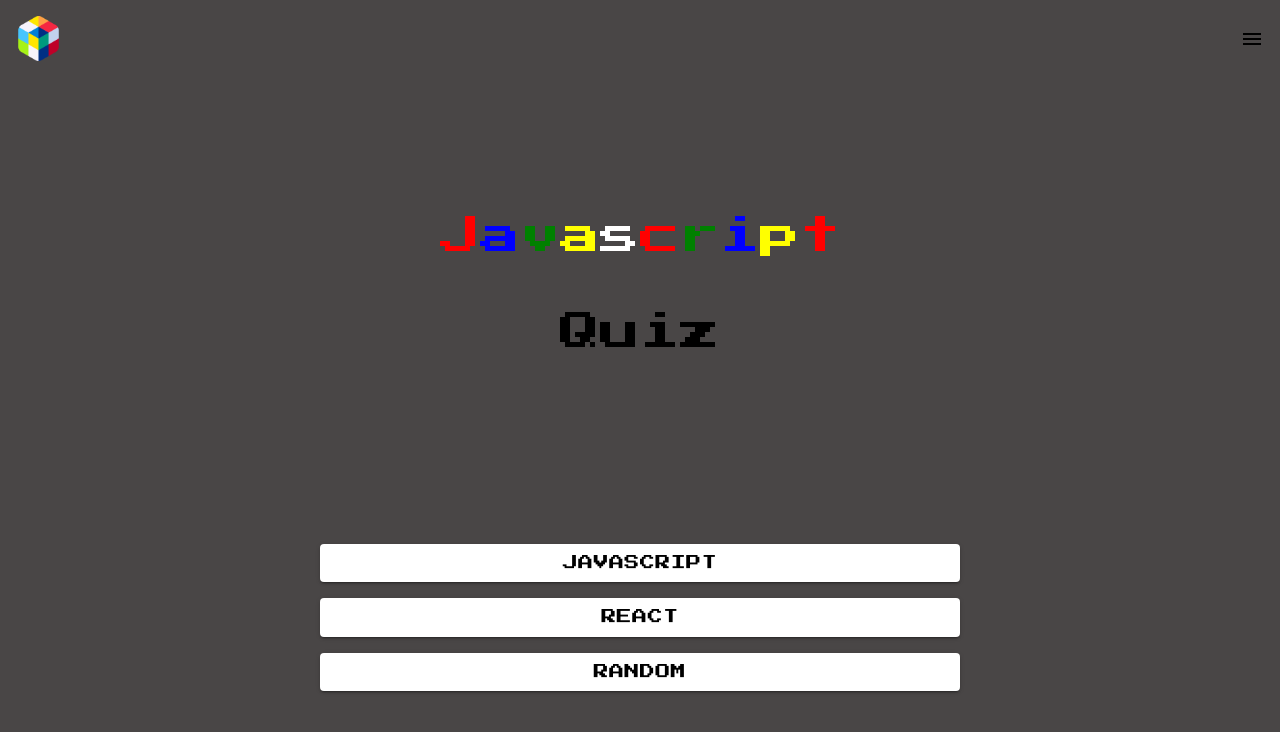
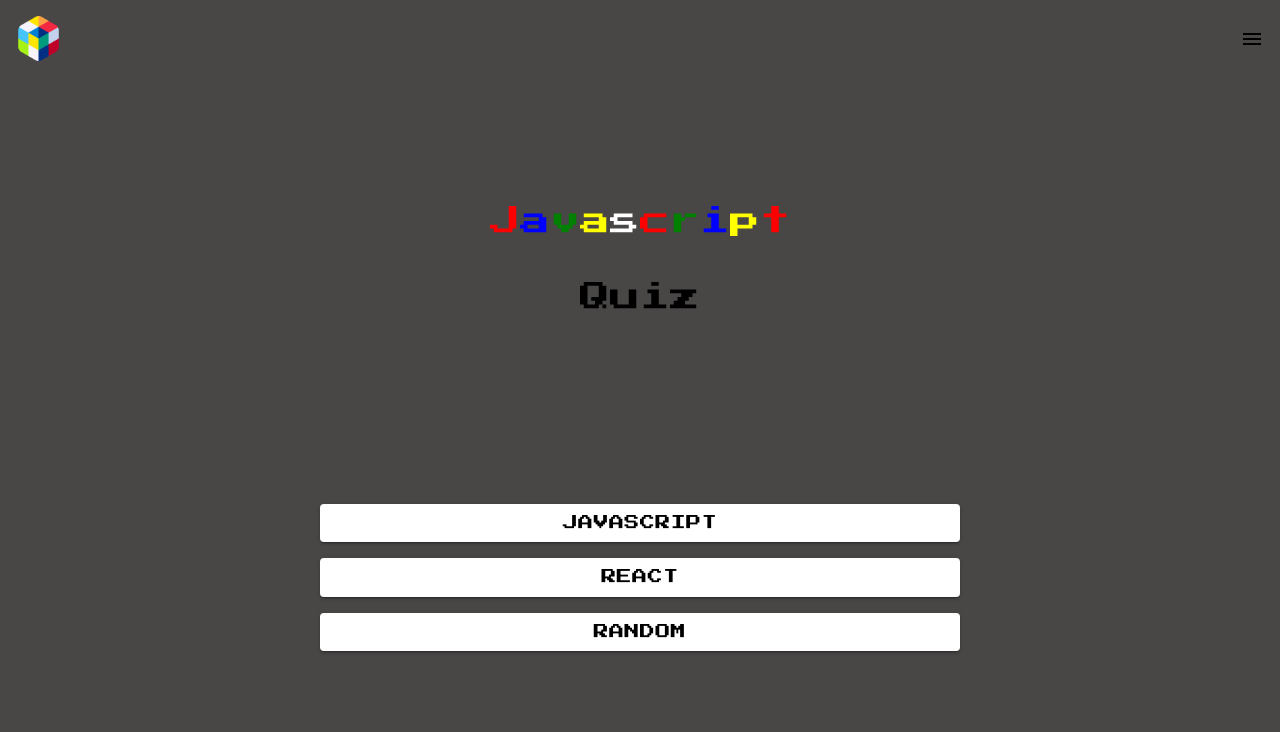
Before and after one commit to arniehayes/Javascript-Quiz, a Next.js app: page / in a window 1280 px wide. Shown: the top 732 px of the page. Built offline with nearby package versions, Linux system fonts and the light colour scheme.

Commit message:
font size fix

```diff
--- a/components/Body/body.module.scss
+++ b/components/Body/body.module.scss
@@ -85,7 +85,7 @@
 }
 
 .child, .child_2 li:nth-child(n) {
-    font-size: 40px;
+    font-size: 30px;
 }
 .child li:nth-child(1):before {
     content: "J";
```
